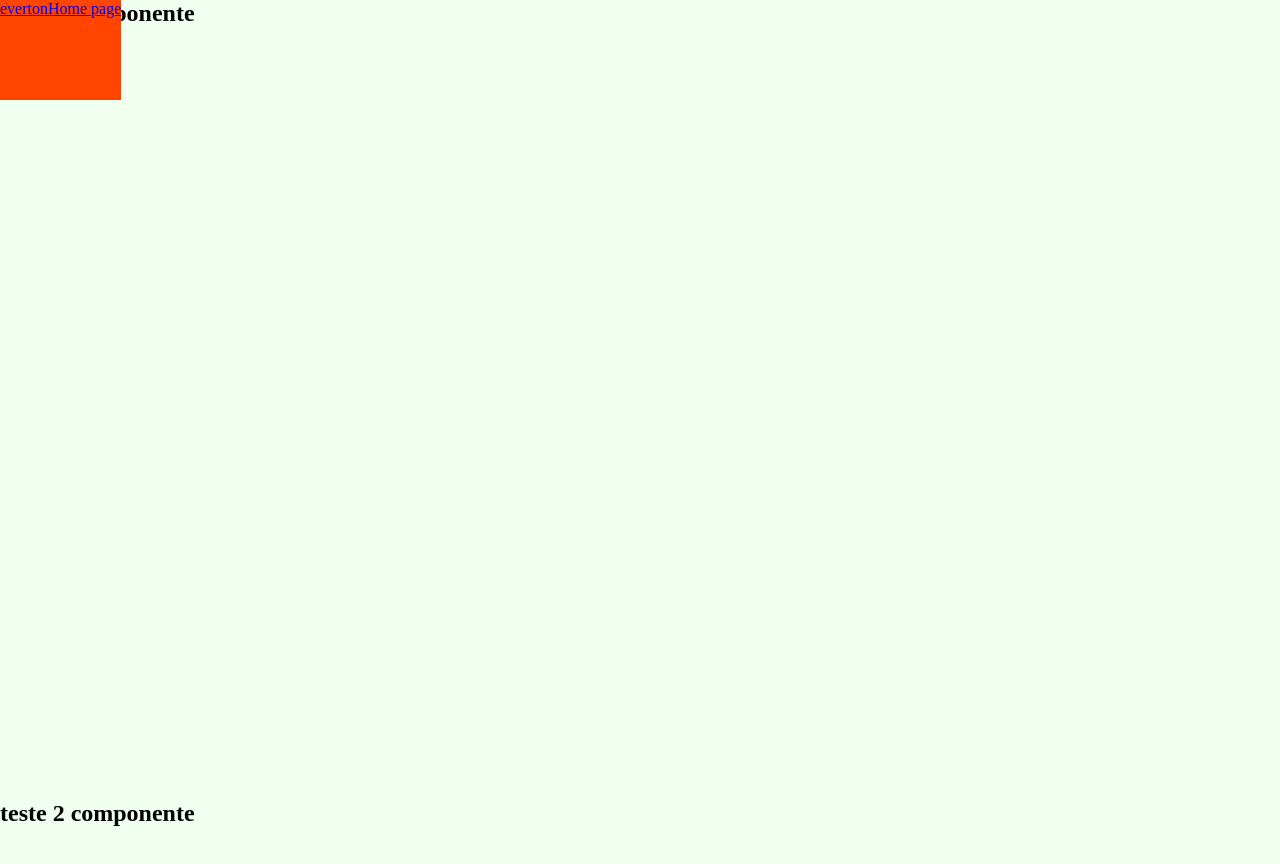
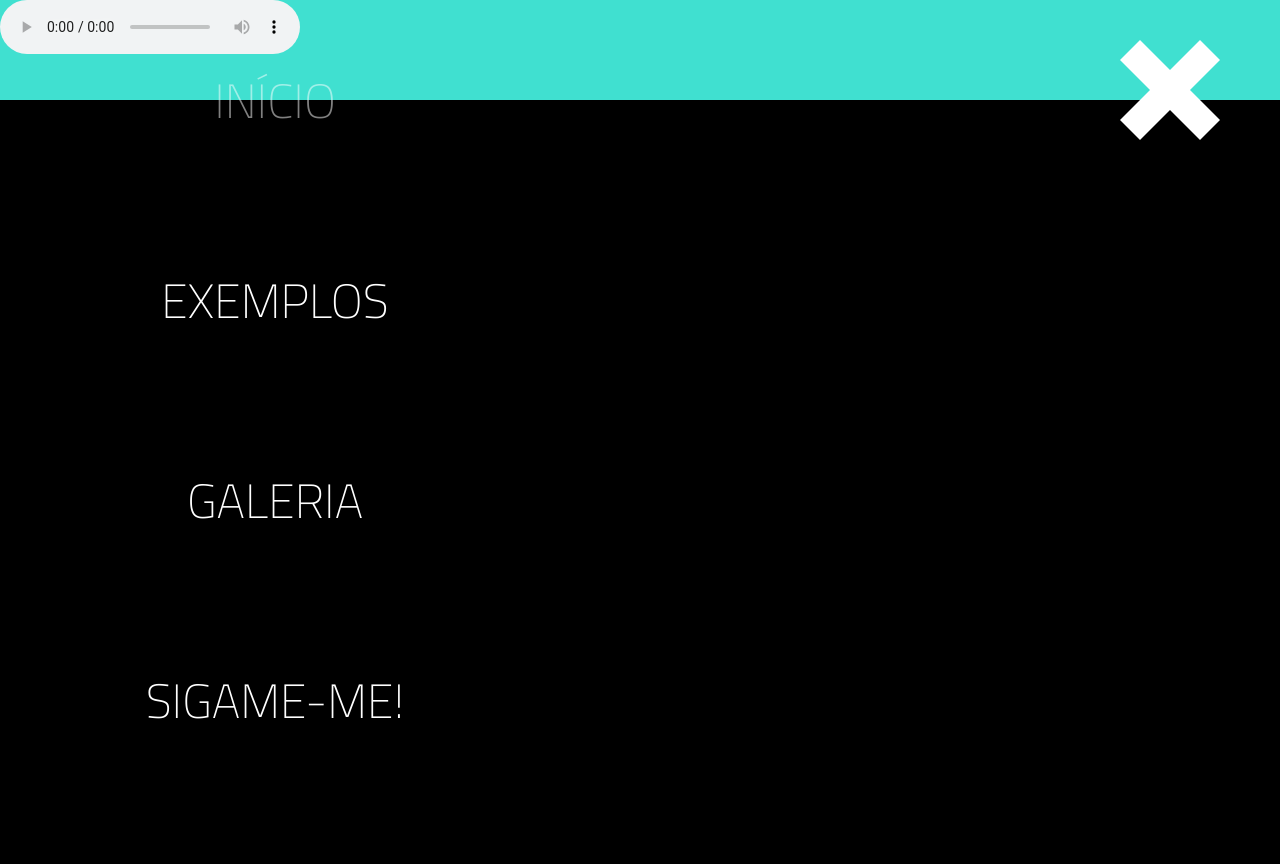
Before and after one commit to Igor-ifrs/testeNuxt, a Nuxt app: page / in a window 1280 px wide. Shown: the top 864 px of the page. After the commit the page ends 800 px from the top, so only its background shows below. Built offline with nearby package versions, Linux system fonts and the light colour scheme.

Commit message:
construçao do menu

```diff
--- a/assets/css/global.css
+++ b/assets/css/global.css
@@ -1,10 +1,15 @@
+/* @import url("https://fonts.googleapis.com/css2?family=Francois+One&display=swap"); */
+@import url("https://fonts.googleapis.com/css2?family=Titillium+Web:wght@200&display=swap");
 * {
     box-sizing: border-box;
     margin: 0;
     padding: 0;
 }
 html {
-    background-color: brown;
-    height: 600vh;
     scroll-behavior: smooth;
+    /* background-image: url("~assets/img/123.png"); */
+    /* background-size: cover; */
+    /* background-attachment: fixed; */
+    background-color: black;
+    font-family: "Titillium Web";
 }
--- a/components/container/index.vue
+++ /dev/null
@@ -1,16 +0,0 @@
-<template>
-    <section class="container">
-        <slot />
-    </section>
-</template>
-
-<script>
-export default {};
-</script>
-
-<style>
-.container {
-    background: honeydew;
-    height: 100vh;
-}
-</style>
--- /dev/null
+++ b/components/menu/index.vue
@@ -0,0 +1,77 @@
+<template>
+    <div>
+        <div class="btn-menu-container" @click="toggle">
+            <div class="btn-menu" :class="{ btnClose: isActive }"></div>
+        </div>
+        <menu class="menu" :class="{ menuOpen: isActive }" @click="toggle">
+            <NuxtLink to="/">INÍCIO</NuxtLink>
+            <NuxtLink to="/#exemplos">EXEMPLOS</NuxtLink>
+            <NuxtLink to="/teste">GALERIA</NuxtLink>
+            <NuxtLink to="/#redes">SIGAME-ME!</NuxtLink>
+        </menu>
+    </div>
+</template>
+
+<script>
+export default {
+    data() {
+        return { isActive: true };
+    },
+    methods: {
+        toggle() {
+            this.isActive = !this.isActive;
+        },
+    },
+};
+</script>
+
+<style>
+.btn-menu-container {
+    height: 100px;
+    width: 100px;
+    position: fixed;
+    top: 40px;
+    right: 60px;
+    cursor: pointer;
+    transition: all 0.2s ease-in-out;
+}
+.btn-menu-container:hover {
+    transform: scale(1.2);
+}
+.btn-menu {
+    height: 100%;
+    width: 100%;
+    background: white;
+    clip-path: polygon(0% 5%, 100% 5%, 100% 25%, 0% 25%, 0% 40%, 100% 40%, 100% 60%, 0% 60%, 0% 75%, 100% 75%, 100% 95%, 0% 95%);
+    transition: clip-path 0.1s linear;
+}
+.btnClose {
+    clip-path: polygon(20% 0%, 0% 20%, 30% 50%, 0% 80%, 20% 100%, 50% 70%, 80% 100%, 100% 80%, 70% 50%, 100% 20%, 80% 0%, 50% 30%);
+}
+.menu {
+    height: 100vh;
+    width: 550px;
+    position: fixed;
+    top: 0;
+    left: -550px;
+    transition: left 0.5s ease-in;
+    transition-delay: 0.5s;
+    display: flex;
+    flex-direction: column;
+    justify-content: space-around;
+}
+.menuOpen {
+    left: 0;
+}
+.menu a {
+    color: white;
+    display: block;
+    font-size: 300%;
+    text-decoration: none;
+    text-align: center;
+    padding: 20px;
+}
+a.nuxt-link-exact-active {
+    opacity: 0.5;
+}
+</style>
--- /dev/null
+++ b/components/player/index.vue
@@ -0,0 +1,21 @@
+<template>
+    <div :id="id" class="player">
+        <audio controls :src="src"></audio>
+    </div>
+</template>
+
+<script>
+export default {
+    props: {
+        src: String,
+        id: String,
+    },
+};
+</script>
+
+<style>
+.player {
+    background: turquoise;
+    height: 100px;
+}
+</style>
--- a/layouts/default.vue
+++ b/layouts/default.vue
@@ -1,19 +1,6 @@
 <template>
     <div>
+        <Menu />
         <Nuxt />
-        <menu class="lk">
-            <NuxtLink to="#ever">everton</NuxtLink>
-            <NuxtLink to="/">Home page</NuxtLink>
-        </menu>
     </div>
 </template>
-
-<style>
-.lk {
-    position: fixed;
-    top: 0;
-    display: block;
-    background: orangered;
-    height: 100px;
-}
-</style>
--- a/pages/index.vue
+++ b/pages/index.vue
@@ -1,30 +1,11 @@
 <template>
-    <dir>
-        <Container>
-            <h1>teste 1 componente</h1>
-        </Container>
-        <Container>
-            <h1>teste 2 componente</h1>
-        </Container>
-
-        <Container>
-            <h1>teste 3 componente</h1>
-        </Container>
-        <Container id="ever">
-            <h1>teste 4 componente</h1>
-        </Container>
-    </dir>
+    <div>
+        <Player id="qualquerId" src="https://www.w3schools.com/html/horse.mp3"></Player>
+    </div>
 </template>
 
 <script>
 export default {};
 </script>
 
-<style>
-#ever {
-    background-image: url("~assets/img/bg_home.jpg");
-    background-size: cover;
-    font-size: 80px;
-    color: greenyellow;
-}
-</style>
+<style></style>
--- /dev/null
+++ b/pages/teste.vue
@@ -0,0 +1,25 @@
+<template>
+    <h1>pagina teste</h1>
+</template>
+
+<script>
+export default {
+    transition: "home",
+};
+</script>
+
+<style>
+h1 {
+    text-align: center;
+    color: tomato;
+    font-size: 200px;
+}
+.home-enter-active,
+.home-leave-active {
+    transition: opacity 0.5s;
+}
+.home-enter,
+.home-leave-active {
+    opacity: 0;
+}
+</style>
```
Also changed, not shown: assets/img/123.png (added), assets/img/home_teste.jpg (added).
